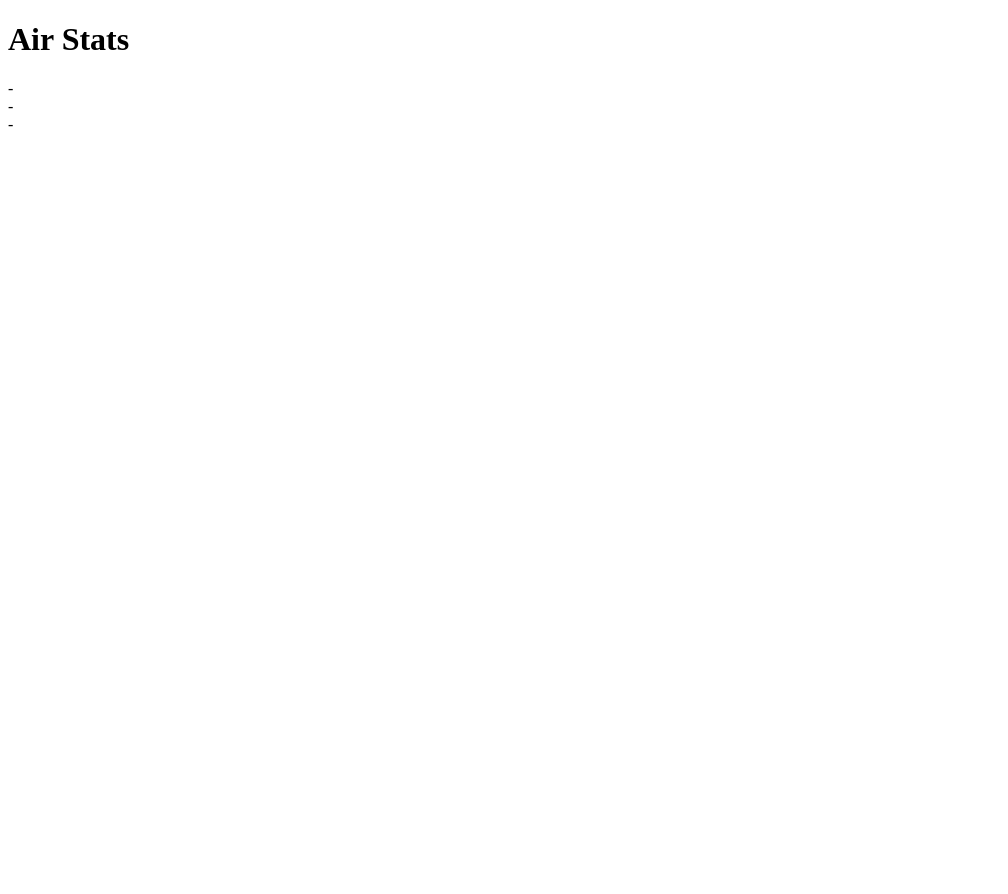
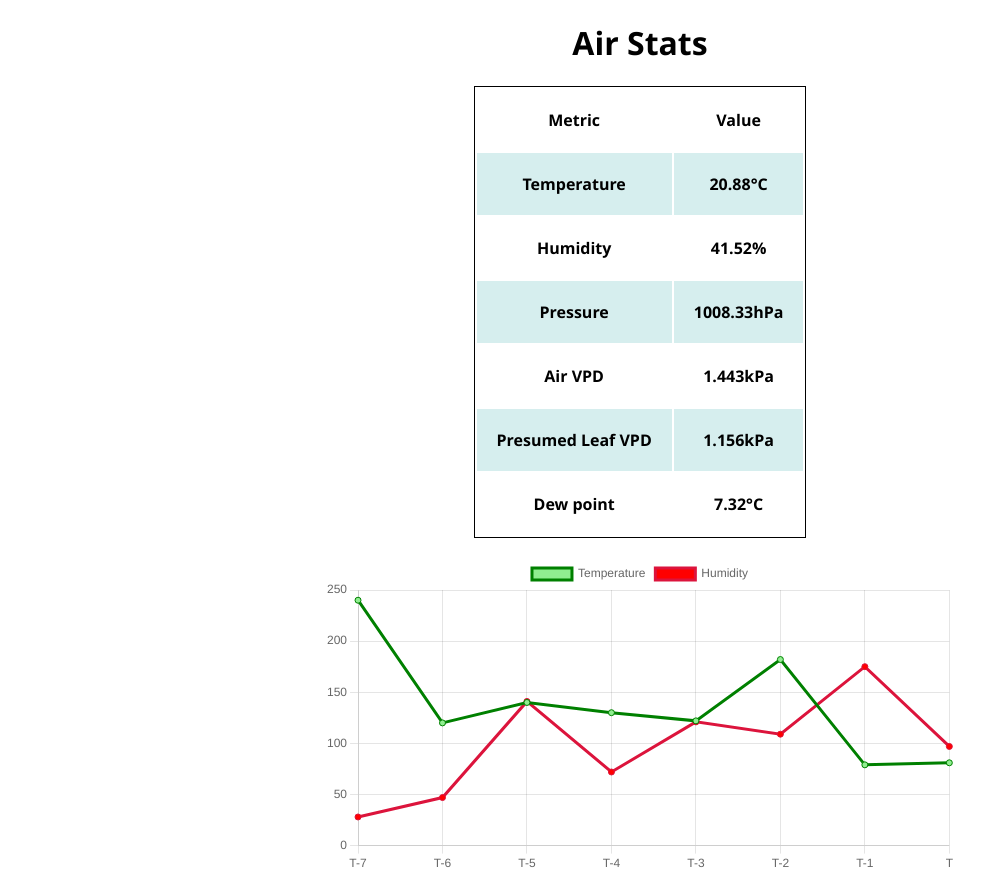
Before and after one commit to xamidev/plantgrowtracker, a plain HTML site: page webapp/index.html in a window 1280 px wide. Shown: the whole page, without its empty margins (0-1008 px from the left). Before the commit the page ends 800 px from the top, so only its background shows below. Drawn offline with nearby package versions, Linux system fonts and the light colour scheme; no server answers.

Commit message:
added chart.js basic mock valued graph

```diff
--- a/webapp/fetch.js
+++ b/webapp/fetch.js
@@ -6,10 +6,38 @@ setInterval(function() {
         var measures = xhr.responseText.split('\n\n');
         var lastMeasures = measures[measures.length - 1];
         lastMeasures = lastMeasures.split('\n');
-        document.getElementById('temperature').innerHTML = lastMeasures[lastMeasures.length - 5]
-        document.getElementById('pressure').innerHTML = lastMeasures[lastMeasures.length - 4]
-        document.getElementById('humidity').innerHTML = lastMeasures[lastMeasures.length - 3]
+        document.getElementById('temperature').innerHTML = lastMeasures[0]
+        document.getElementById('pressure').innerHTML = lastMeasures[1]
+        document.getElementById('humidity').innerHTML = lastMeasures[2]
+        document.getElementById('airvpd').innerHTML = lastMeasures[3]
+        document.getElementById('leafvpd').innerHTML = lastMeasures[4]
+        document.getElementById('dewpoint').innerHTML = lastMeasures[5]
+
       }
     };
     xhr.send();
   }, 2000);
+
+const lineCanvas = document.getElementById("lineCanvas");
+
+const lineChart = new Chart(lineCanvas, {
+    type: "line",
+    data: {
+        labels: ["T-7", "T-6", "T-5", "T-4", "T-3", "T-2", "T-1", "T"],
+        datasets: [{
+            label: "Temperature",
+            data: [240,120,140,130,122,182,79,81],
+            borderColor: "green",
+            backgroundColor: "lightgreen"
+        },
+        {
+            label: "Humidity",
+            data: [28,47,141,72,121,109,175,97],
+            borderColor: "crimson",
+            backgroundColor: "red"
+        }]
+    },
+    options: {
+
+    }
+});
--- a/webapp/index.html
+++ b/webapp/index.html
@@ -9,9 +9,42 @@
     <body>
 
         <h1>Air Stats</h1>
-        <div id="temperature">-</div>
-        <div id="humidity">-</div>
-        <div id="pressure">-</div>
+        <table>
+            <tr>
+                <th>Metric</th>
+                <th>Value</th>
+            </tr>
+            <tr>
+                <th>Temperature</th>
+                <th id="temperature">N/A</th>
+            </tr>
+            <tr>
+                <th>Humidity</th>
+                <th id="humidity">N/A</th>
+            </tr>
+            <tr>
+                <th>Pressure</th>
+                <th id="pressure">N/A</th>
+            </tr>
+            <tr>
+                <th>Air VPD</th>
+                <th id="airvpd">N/A</th>
+            </tr>
+            <tr>
+                <th>Presumed Leaf VPD</th>
+                <th id="leafvpd">N/A</th>
+            </tr>
+            <tr>
+                <th>Dew point</th>
+                <th id="dewpoint">N/A</th>
+            </tr>
+        </table>
+
+        <div class="chart-container">
+            <canvas id="lineCanvas" aria-label="chart" role="img"></canvas>
+        </div>
+
+        <script src="https://cdnjs.cloudflare.com/ajax/libs/Chart.js/3.7.1/chart.min.js"></script>
 
     </body>
     <script src="fetch.js"></script>
--- a/webapp/style.css
+++ b/webapp/style.css
@@ -1,4 +1,32 @@
-.data {
+h1 {
     text-align: center;
-    margin-top:20%;
 }
+
+html {
+    font-family:'Segoe UI', Tahoma, Geneva, Verdana, sans-serif;
+}
+
+table {
+    border: 1px solid black;
+    margin-left: auto;
+    margin-right: auto;
+}
+
+tr:nth-child(even) {
+    background-color: #D6EEEE;
+}
+
+th {
+    padding: 20px;
+}
+
+#error {
+    text-align: center;
+}
+
+.chart-container {
+    width: 50%;
+    margin: 20px;
+    margin-left: auto;
+    margin-right: auto;
+}
```
Also changed, not shown: webapp/bme.txt (added).
